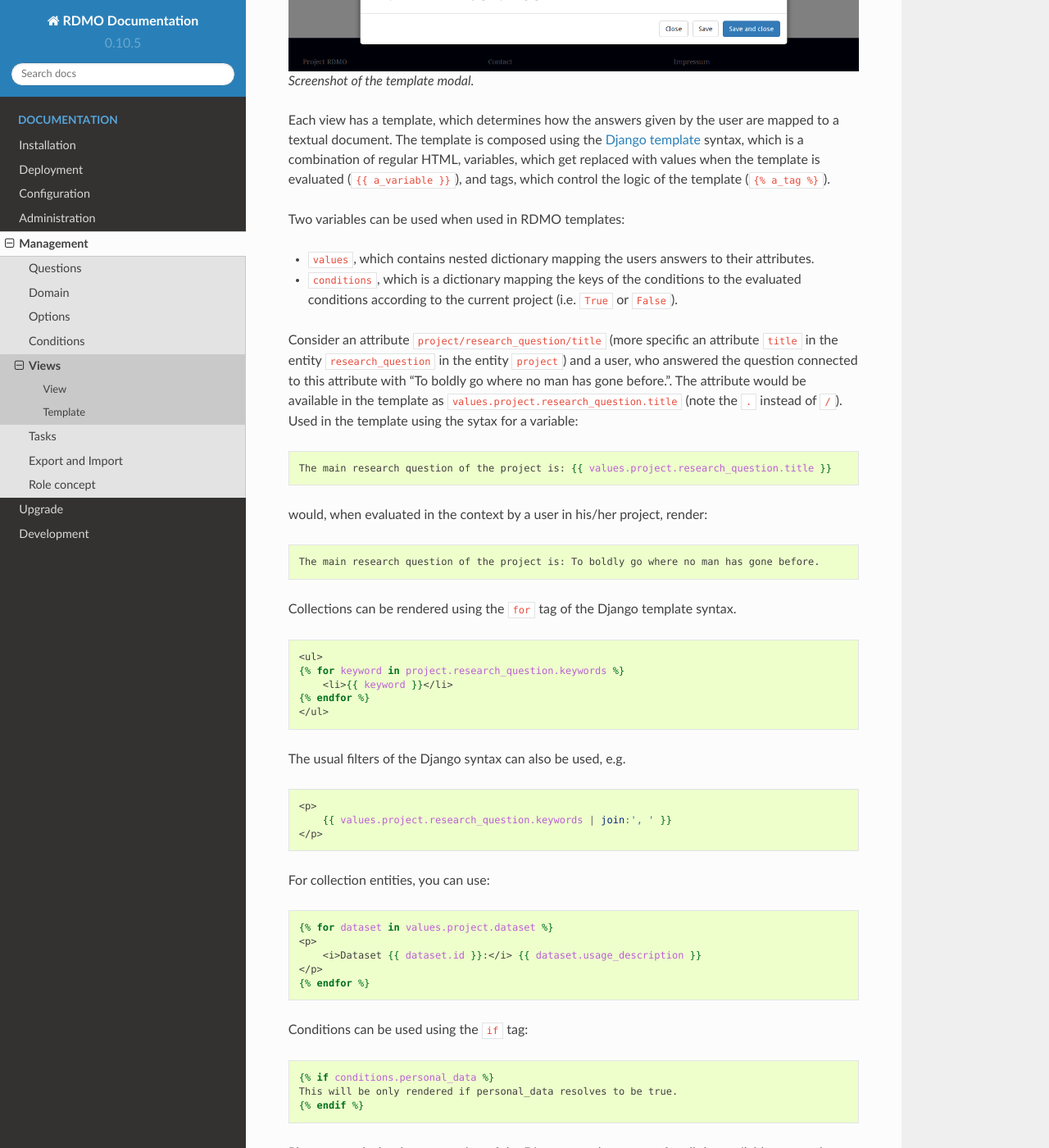
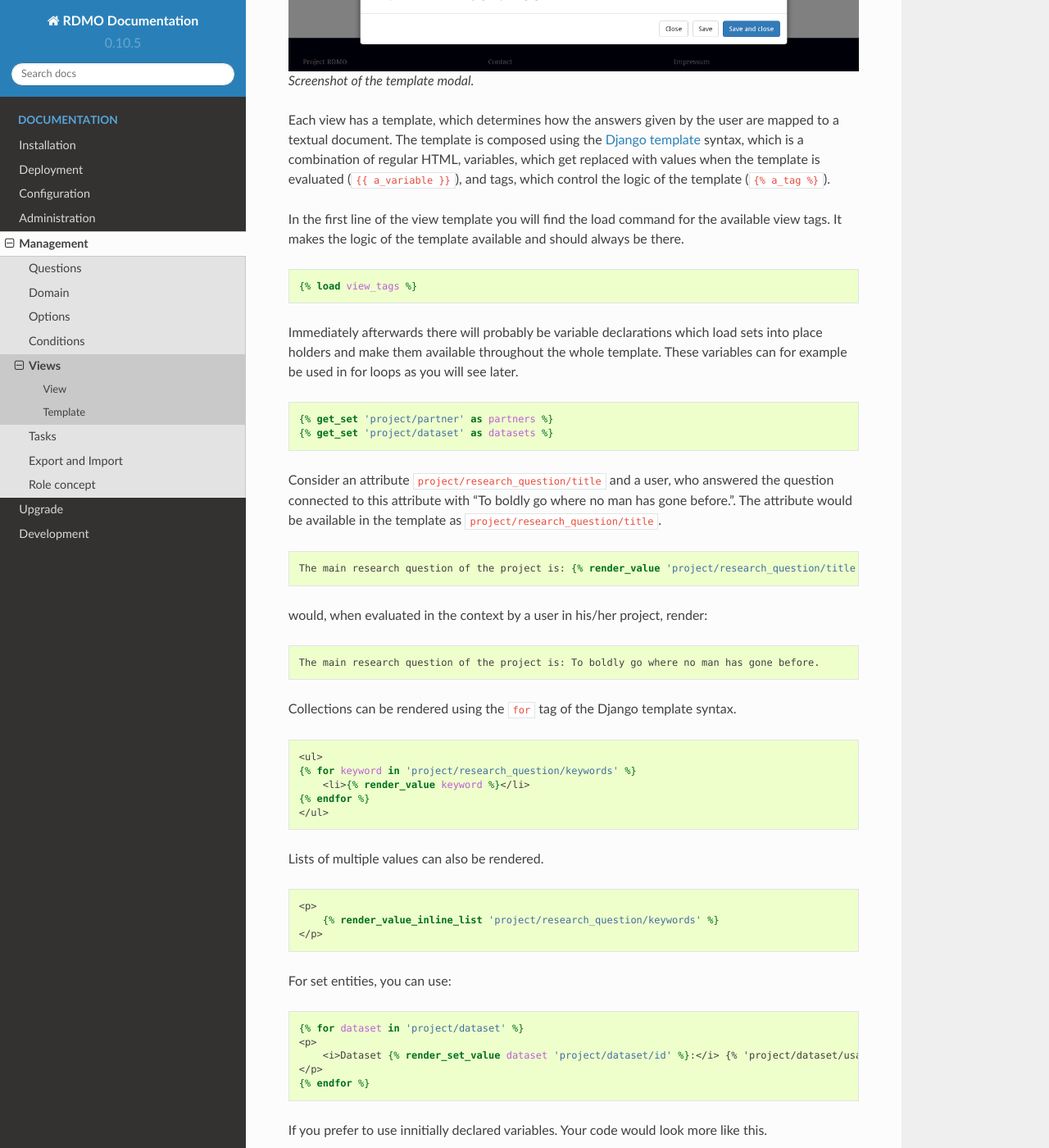
Before and after one commit to rdmorganiser/rdmo-docs, a Sphinx documentation site: the page built from docs/management/views.rst, in a window 1280 px wide and 1400 px high, scrolled down 2057 px. Shown: the whole window at 82% size. Built offline with Sphinx 7.4.7 and the Read the Docs theme 2.0.0, drawn with Linux system fonts in a browser that asks for light colours; some of the changed text lies outside the part shown.

Commit message:
Update management/views

```diff
--- a/docs/management/views.rst
+++ b/docs/management/views.rst
@@ -55,16 +55,24 @@ Template
 
 Each view has a template, which determines how the answers given by the user are mapped to a textual document. The template is composed using the `Django template <https://docs.djangoproject.com/en/1.11/ref/templates/language/>`_ syntax, which is a combination of regular HTML, variables, which get replaced with values when the template is evaluated (``{{ a_variable }}``), and tags, which control the logic of the template (``{% a_tag %}``).
 
-Two variables can be used when used in RDMO templates:
+In the first line of the view template you will find the load command for the available view tags. It makes the logic of the template available and should always be there.
 
-* ``values``, which contains nested dictionary mapping the users answers to their attributes.
-* ``conditions``, which is a dictionary mapping the keys of the conditions to the evaluated conditions according to the current project (i.e. ``True`` or ``False``).
+.. code:: django
 
-Consider an attribute ``project/research_question/title`` (more specific an attribute ``title`` in the entity ``research_question`` in the entity ``project``) and a user, who answered the question connected to this attribute with "To boldly go where no man has gone before.". The attribute would be available in the template as ``values.project.research_question.title`` (note the ``.`` instead of ``/``). Used in the template using the sytax for a variable:
+    {% load view_tags %}
+
+Immediately afterwards there will probably be variable declarations which load sets into place holders and make them available throughout the whole template. These variables can for example be used in for loops as you will see later.
+
+.. code:: django
+
+    {% get_set 'project/partner' as partners %}
+    {% get_set 'project/dataset' as datasets %}
+
+Consider an attribute ``project/research_question/title`` and a user, who answered the question connected to this attribute with "To boldly go where no man has gone before.". The attribute would be available in the template as ``project/research_question/title``.
 
 .. code-block:: django
 
-    The main research question of the project is: {{ values.project.research_question.title }}
+    The main research question of the project is: {% render_value 'project/research_question/title' %}
 
 would, when evaluated in the context by a user in his/her project, render:
 
@@ -77,35 +85,46 @@ Collections can be rendered using the ``for`` tag of the Django template syntax.
 .. code-block:: django
 
     <ul>
-    {% for keyword in project.research_question.keywords %}
-        <li>{{ keyword }}</li>
+    {% for keyword in 'project/research_question/keywords' %}
+        <li>{% render_value keyword %}</li>
     {% endfor %}
     </ul>
 
-The usual filters of the Django syntax can also be used, e.g.
+Lists of multiple values can also be rendered.
 
 .. code-block:: django
 
     <p>
-        {{ values.project.research_question.keywords | join:', ' }}
+        {% render_value_inline_list 'project/research_question/keywords' %}
     </p>
 
-For collection entities, you can use:
+For set entities, you can use:
 
 .. code-block:: django
 
-    {% for dataset in values.project.dataset %}
+    {% for dataset in 'project/dataset' %}
     <p>
-        <i>Dataset {{ dataset.id }}:</i> {{ dataset.usage_description }}
+        <i>Dataset {% render_set_value dataset 'project/dataset/id' %}:</i> {% 'project/dataset/usage_description' %}
     </p>
     {% endfor %}
 
-Conditions can be used using the ``if`` tag:
+If you prefer to use innitially declared variables. Your code would look more like this.
 
 .. code-block:: django
 
-    {% if conditions.personal_data %}
-    This will be only rendered if personal_data resolves to be true.
+    {% for dataset in datasets %}
+    <p>
+        {% render_set_value dataset 'project/dataset/id' %}
+    </p>
+    {% endfor %}
+
+Values can be used if they meet certain conditions. If you want to display something based on a certain value being ``true`` you can for example do this. Note that there is an ``.is_false`` function as well which can be used just as the mentioned counterpart.
+
+.. code-block:: django
+
+    {% get_value 'conditions.personal_data' as val %}
+    {% if val.is_true %}
+        This will be only rendered if personal_data resolves to be true.
     {% endif %}
 
 Please consult the documentation of the Django template syntax for all the available tags and filters: https://docs.djangoproject.com/en/1.11/ref/templates/language.
```
